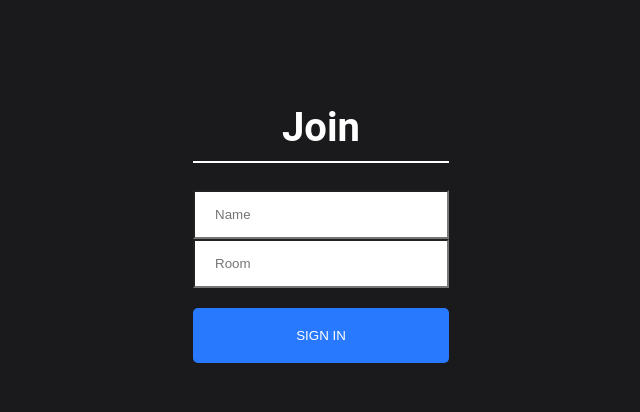
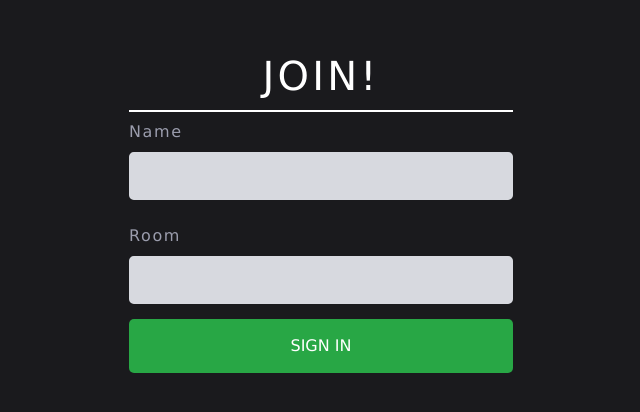
Before and after one commit to mehdisolhan/realtime-chatapp, a React (Create React App) app in the folder client/: page / in a window 1280 px wide. Shown: the part 180-592 px from the top of the page, without its empty margins (319-959 px from the left). Built offline with nearby package versions, Linux system fonts and the light colour scheme.

Commit message:
install react-bootstrap, styling join

```diff
--- a/client/package.json
+++ b/client/package.json
@@ -6,8 +6,10 @@
     "@testing-library/jest-dom": "^5.11.4",
     "@testing-library/react": "^11.1.0",
     "@testing-library/user-event": "^12.1.10",
+    "bootstrap": "^4.6.0",
     "query-string": "^7.0.0",
     "react": "^17.0.2",
+    "react-bootstrap": "^1.5.2",
     "react-dom": "^17.0.2",
     "react-emoji": "^0.5.0",
     "react-router": "^5.2.0",
--- a/client/src/components/Join/Join.css
+++ b/client/src/components/Join/Join.css
@@ -1,6 +1,6 @@
 html,
 body {
-  font-family: "Roboto", sans-serif;
+  font-family: Verdana, sans-serif;
   padding: 0;
   margin: 0;
 }
@@ -23,36 +23,43 @@ body {
 }
 
 .joinInnerContainer {
-  width: 20%;
-}
-
-.joinInput {
-  border-radius: 0;
-  padding: 15px 20px;
-  width: 100%;
+  width: 30%;
 }
 
 .heading {
   color: white;
   font-size: 2.5em;
   padding-bottom: 10px;
+  text-transform: uppercase;
+  letter-spacing: 0.2rem;
   border-bottom: 2px solid white;
 }
 
-.button {
+.joinLabel {
+  float: left;
+  color: #9b9dad;
+  letter-spacing: 0.1rem;
+}
+
+.joinInput {
+  background: #d7d9df;
+  border: 3px solid #d7d9df;
+}
+
+.joinInput:focus {
+  border-color: #d7d9df;
+  outline: 0;
+  box-shadow: 0 0 0 0.2rem rgb(0 123 255 / 25%);
+}
+.joinButton {
   color: #fff !important;
   text-transform: uppercase;
   text-decoration: none;
-  background: #2979ff;
-  padding: 20px;
+  margin-top: 15px;
+  padding: 15px;
   border-radius: 5px;
-  display: inline-block;
   border: none;
   width: 100%;
-}
-
-.mt-20 {
-  margin-top: 20px;
 }
 
 @media (min-width: 320px) and (max-width: 480px) {
--- a/client/src/components/Join/Join.js
+++ b/client/src/components/Join/Join.js
@@ -1,5 +1,6 @@
 import React, { useState } from "react";
 import { Link } from "react-router-dom";
+import { Button, Form } from "react-bootstrap";
 
 import "./Join.css";
 
@@ -10,31 +11,36 @@ const Join = () => {
   return (
     <div className="joinOuterContainer">
       <div className="joinInnerContainer">
-        <h1 className="heading">Join</h1>
-        <div>
-          <input
-            placeholder="Name"
+        <h1 className="heading">Join!</h1>
+        <Form>
+          <Form.Group>
+            <Form.Label className="joinLabel">Name</Form.Label>
+            <Form.Control
+              type="text"
               className="joinInput"
-            type="text"
+              size="lg"
               onChange={(e) => setName(e.target.value)}
             />
-        </div>
-        <div>
-          <input
-            placeholder="Room"
+            <br />
+            <Form.Label className="joinLabel">Room</Form.Label>
+            <Form.Control
+              type="text"
               className="joinInput"
-            type="text"
+              size="lg"
               onChange={(e) => setRoom(e.target.value)}
             />
-        </div>
             <Link
-          onClick={(event) => (!name || !room ? event.preventDefault() : null)}
+              onClick={(event) =>
+                !name || !room ? event.preventDefault() : null
+              }
               to={`/chat?name=${name}&room=${room}`}
             >
-          <button className="button mt-20" type="submit">
+              <Button variant="success" className="joinButton" type="submit">
                 Sign In
-          </button>
+              </Button>
             </Link>
+          </Form.Group>
+        </Form>
       </div>
     </div>
   );
--- a/client/src/index.js
+++ b/client/src/index.js
@@ -1,5 +1,6 @@
 import React from "react";
 import ReactDOM from "react-dom";
+import "bootstrap/dist/css/bootstrap.min.css";
 
 import App from "./App";
 
```
Lines whose indentation alone changed are shown as unchanged.
